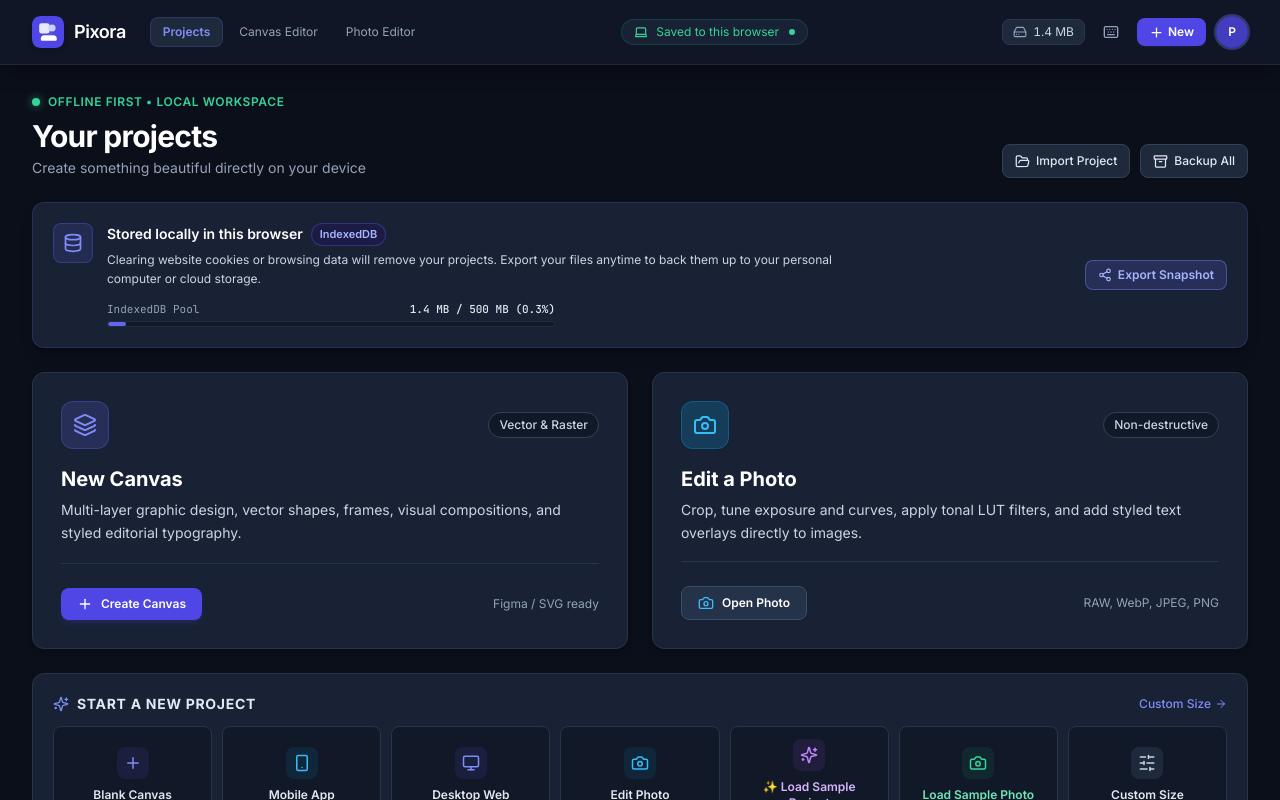
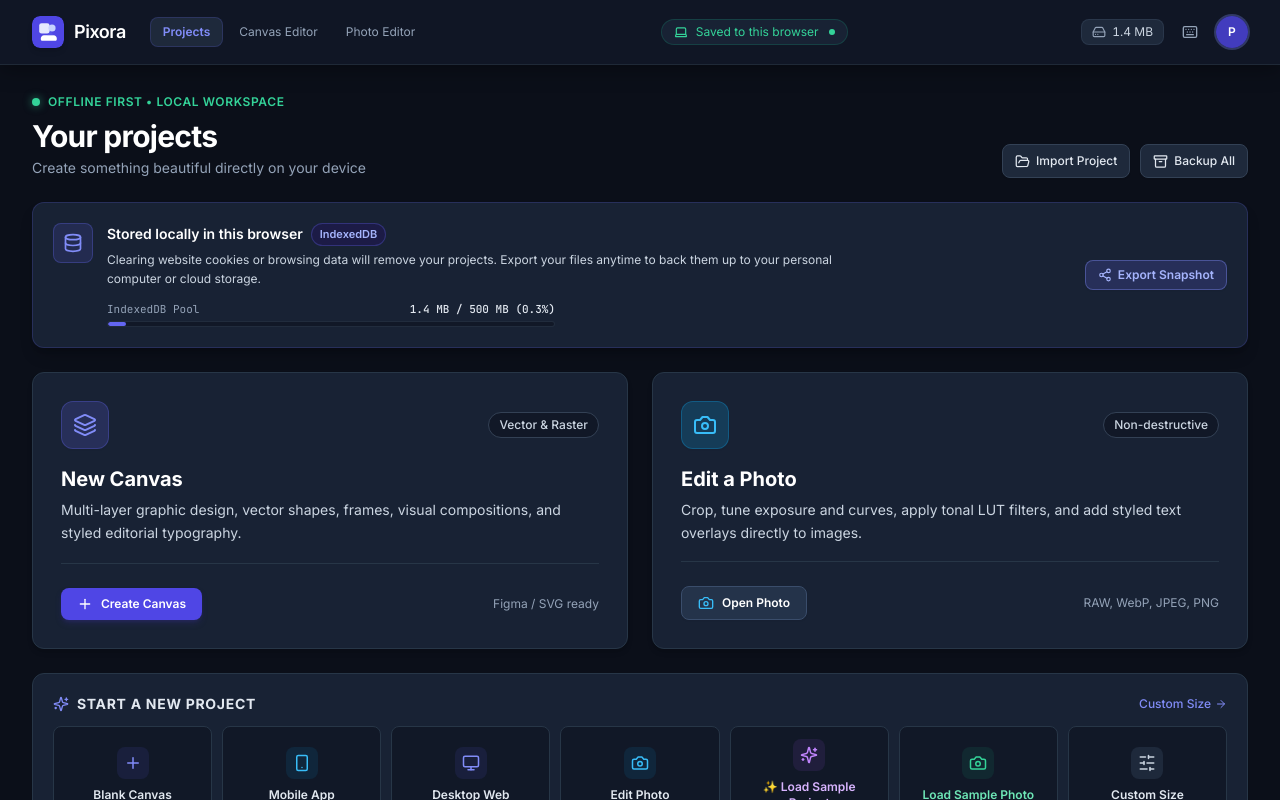
Before and after one commit to uypanha/pixora, a React (Vite) app: page / in a window 1280 px wide. Built offline with nearby package versions, Linux system fonts and the light colour scheme.

Commit message:
fix(home): remove New button and continue active project button from home action bar

```diff
--- a/src/components/home/HomeScreen.tsx
+++ b/src/components/home/HomeScreen.tsx
@@ -47,15 +47,12 @@
 interface HomeScreenProps {
   onOpenProject: (doc: PixoraDocument) => void;
   onResumeActiveProject?: () => void;
-  hasActiveProject: boolean;
+  hasActiveProject?: boolean;
   activeProjectName?: string;
 }
 
 export const HomeScreen: React.FC<HomeScreenProps> = ({
   onOpenProject,
-  onResumeActiveProject,
-  hasActiveProject,
-  activeProjectName,
 }) => {
   const optionalEditor = useOptionalEditor();
 
@@ -382,21 +379,6 @@
 
           {/* Right: Actions */}
           <div className="flex items-center gap-2.5 shrink-0">
-            {/* Resume Active Project Button */}
-            {hasActiveProject && onResumeActiveProject && (
-              <button
-                onClick={onResumeActiveProject}
-                className="flex items-center space-x-2 px-3 py-1.5 bg-emerald-500/10 hover:bg-emerald-500/20 text-emerald-400 border border-emerald-500/30 rounded-lg text-xs font-semibold transition-all shadow-sm group"
-                title={`Continue working on ${activeProjectName || 'Active Project'}`}
-              >
-                <span className="w-2 h-2 rounded-full bg-emerald-400 animate-pulse" />
-                <span className="truncate max-w-[120px] sm:max-w-[180px]">
-                  Continue: {activeProjectName || 'Current File'}
-                </span>
-                <ArrowRight size={13} className="group-hover:translate-x-0.5 transition-transform" />
-              </button>
-            )}
-
             {/* Storage Meter Badge (Desktop) */}
             <div
               className="hidden sm:flex items-center gap-1.5 px-2.5 py-1 rounded-lg bg-[#1E293B] border border-[#334155]/60 text-slate-300 text-xs cursor-help"
@@ -414,16 +396,6 @@
               type="button"
             >
               <Keyboard size={16} />
-            </button>
-
-            {/* "+ New" Project Trigger */}
-            <button
-              onClick={() => setIsCustomModalOpen(true)}
-              className="inline-flex items-center gap-1 px-3 py-1.5 rounded-lg bg-indigo-600 text-white text-xs font-semibold hover:bg-indigo-500 transition-colors shadow-sm shadow-indigo-900/30"
-              type="button"
-            >
-              <Plus size={15} />
-              <span>New</span>
             </button>
 
             {/* Avatar Pill */}
```
Also changed, not shown: 1 other file (tests, documents, lock files or other folders).
